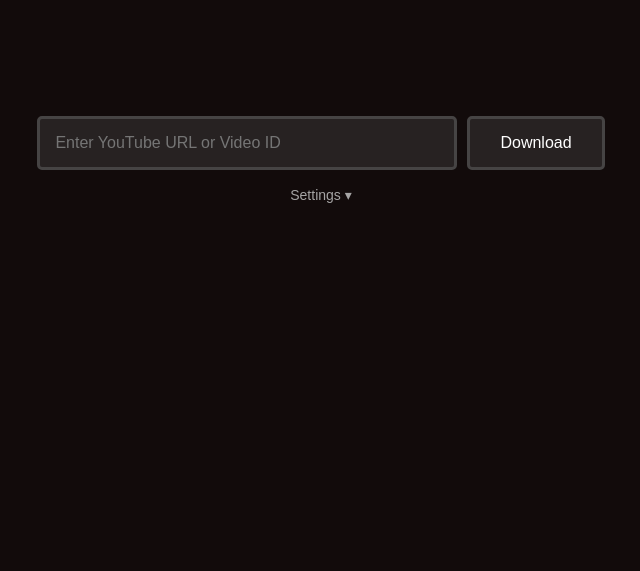
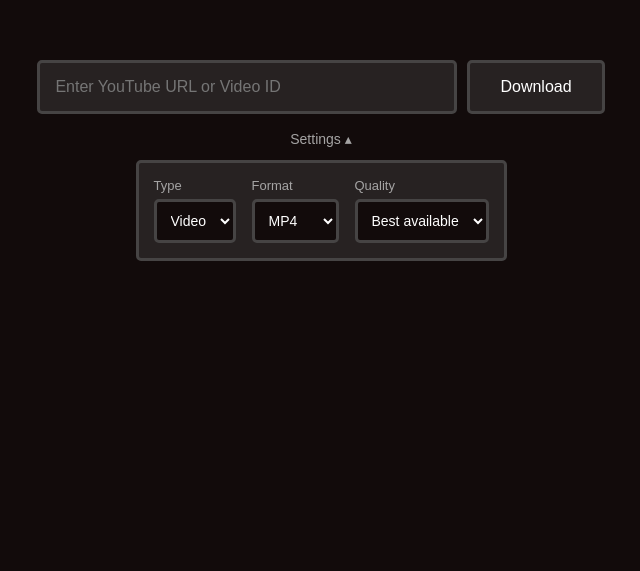
Before and after one commit to FlamrXD/DownLOL, a website: page public/index.html in a window 1280 px wide. Shown: the part 207-778 px from the top of the page, without its empty margins (319-959 px from the left). Drawn offline with Linux system fonts and the light colour scheme; a web font is replaced by a local one.

Commit message:
Add additional stuff

```diff
--- a/public/index.html
+++ b/public/index.html
@@ -5,6 +5,10 @@
     <meta charset="UTF-8">
     <title>Downlol | Free YT Downloader</title>
     <link rel="stylesheet" href="css/style.css">
+    <meta property="og:site_name" content="Downlol">
+    <meta property="og:title" content="DownLOL - Free and Open Source YT Downloader">
+    <meta property="og:description" content="Download YouTube videos and audio for free. No ads, no tracking.">
+    <meta name="theme-color" content="#120b0b">
 </head>
 
 <body>
@@ -15,8 +19,8 @@
         </div>
 
         <div class="settings">
-            <button id="settingsToggle" type="button" aria-expanded="false">Settings ▾</button>
-            <div id="settingsPanel" hidden>
+            <button id="settingsToggle" type="button" aria-expanded="false">Settings ▴</button>
+            <div id="settingsPanel">
                 <label>
                     Type
                     <select id="type">
```
